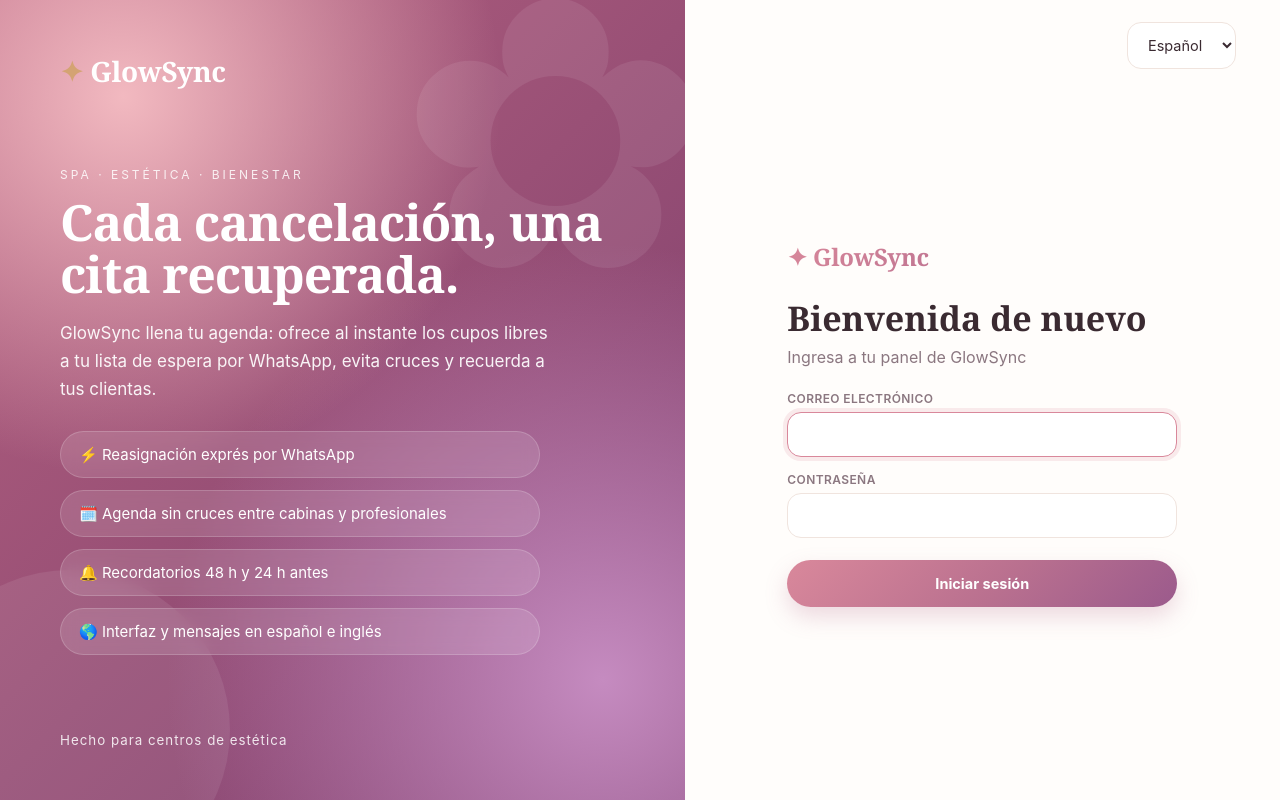
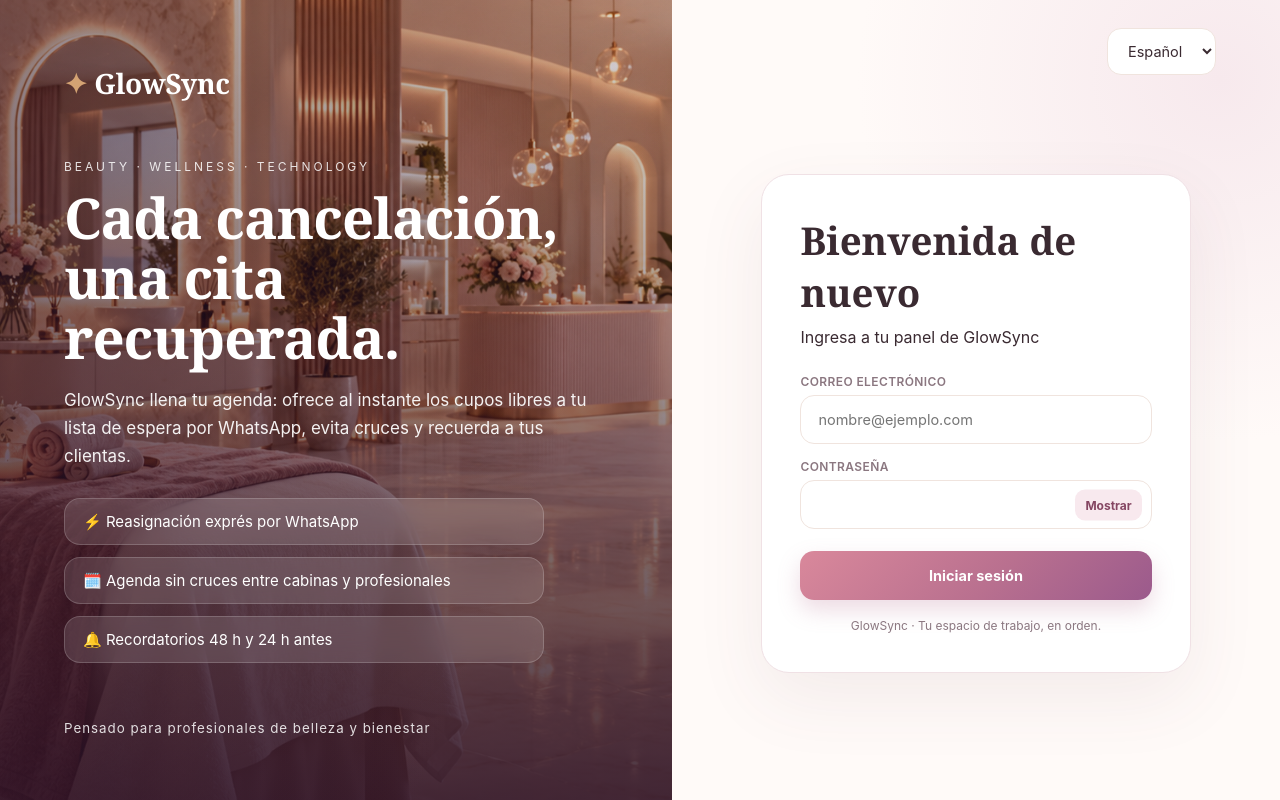
Before and after one commit to JM-snow22/glowsync-backend, a Python web app: template apps/core/templates/frontend/index.html in a window 1280 px wide. Run offline with Jinja, Linux system fonts and the light colour scheme; the template is opened without the code that fills it, so the values that code supplies are empty.

Commit message:
feat(ui): redisenar login, mejorar textos e integrar imagen estetica

```diff
--- a/apps/core/templates/frontend/index.html
+++ b/apps/core/templates/frontend/index.html
@@ -50,28 +50,52 @@ table{width:100%;border-collapse:collapse;font-size:14px}th,td{text-align:left;p
 .sk{height:72px;border-radius:20px;background:linear-gradient(90deg,#f6eceb,#fff8f6,#f6eceb);background-size:200% 100%;animation:sh 1.2s infinite;margin-bottom:12px}@keyframes sh{to{background-position:-200% 0}}
 @keyframes up{from{opacity:0;transform:translateY(10px)}to{opacity:1;transform:none}}main>*{animation:up .4s ease both}
 @media(max-width:900px){.auth{grid-template-columns:1fr}.hero{display:none}.app{grid-template-columns:1fr}.side{position:static;height:auto;flex-direction:row;flex-wrap:wrap;align-items:center;padding:12px}.side nav{flex-direction:row;overflow-x:auto;flex:1 1 100%;order:3}.side nav a{white-space:nowrap}.me{display:none}.body{padding:18px}.hi b{font-size:38px}.top h1{font-size:28px}}
+
+/* GlowSync · acceso editorial */
+.auth{grid-template-columns:minmax(0,1.05fr) minmax(400px,.95fr);background:#fffaf8}
+.hero{isolation:isolate;background:linear-gradient(180deg,rgba(39,19,35,.12),rgba(45,19,39,.86)),url('/static/img/login-beauty-hero.png') center/cover no-repeat,#6c4259;padding:clamp(28px,5vw,76px)}
+.hero:before{content:"";inset:0;right:auto;top:auto;position:absolute;width:100%;height:100%;background:linear-gradient(110deg,rgba(52,22,44,.45),transparent 75%);z-index:0}
+.hero:after{display:none}
+.hero h2{font-size:clamp(38px,4.4vw,66px);max-width:670px;line-height:1.07;text-wrap:balance}
+.hero p{max-width:550px}
+.hero ul{max-width:530px}
+.hero li{border-radius:16px;background:rgba(255,255,255,.12);backdrop-filter:blur(14px)}
+.fside{background:radial-gradient(circle at 90% 10%,#f7e9ed,transparent 40%),#fffaf8;padding:28px clamp(22px,5vw,72px)}
+.fc{max-width:430px;background:#fff;border:1px solid #f0e1e5;border-radius:28px;padding:clamp(25px,3vw,40px);box-shadow:0 25px 70px #693b5114}
+.fc h2{font-size:clamp(30px,3vw,40px)}
+.fc p{line-height:1.65}
+.auth input{padding:15px 17px}
+.auth .pri{width:100%;border-radius:14px;padding:16px}
+.auth .err{border:1px solid #f2cbd6}
+.auth .password-field{position:relative}
+.auth .password-field input{padding-right:90px}
+.auth .password-toggle{position:absolute;right:10px;top:50%;transform:translateY(-50%);border:0;background:#f8e9ee;color:#854662;border-radius:10px;padding:8px 10px;font-size:12px;font-weight:700}
+.auth .auth-note{margin-top:18px;font-size:12px;color:var(--mut);text-align:center}
+@media(max-width:900px){.auth{grid-template-columns:1fr}.hero{display:flex;min-height:280px;padding:28px}.hero ul,.hero small{display:none}.hero h2{font-size:36px}.hero p{font-size:14px}.fside{padding:22px}.fc{margin:0 auto 30px;width:100%}}
+@media(max-width:480px){.hero{min-height:230px}.hero h2{font-size:30px}.fc{padding:24px 20px}}
+@media(prefers-reduced-motion:reduce){.auth *{animation:none!important;transition:none!important}}
 </style></head>
 <body><div id="app"></div>
 <script>
-const T={es:{login:"Iniciar sesión",logout:"Salir",email:"Correo electrónico",pass:"Contraseña",bad:"Credenciales inválidas o suscripción del centro vencida",expired:"Tu sesión expiró",
+const T={es:{login:"Iniciar sesión",logout:"Salir",email:"Correo electrónico",pass:"Contraseña",bad:"No pudimos iniciar sesión. Revisa tus datos o consulta el estado de tu suscripción.",expired:"Tu sesión expiró",
 welcome:"Bienvenida de nuevo",signin:"Ingresa a tu panel de GlowSync",h1:"Cada cancelación, una cita recuperada.",h2:"GlowSync llena tu agenda: ofrece al instante los cupos libres a tu lista de espera por WhatsApp, evita cruces y recuerda a tus clientas.",
-b1:"⚡ Reasignación exprés por WhatsApp",b2:"🗓️ Agenda sin cruces entre cabinas y profesionales",b3:"🔔 Recordatorios 48 h y 24 h antes",b4:"🌎 Interfaz y mensajes en español e inglés",foot:"Hecho para centros de estética",
-dashboard:"Resumen",citas:"Citas",clientas:"Clientas",usuarios:"Equipo",fichas:"Fichas",centros:"Centros",rbac:"Permisos",denied:"Acceso denegado: tu rol no puede ver esta sección.",
-rol:"Rol",centro:"Centro",name:"Nombre",phone:"Teléfono",state:"Estado",plan:"Plan",expires:"Vence",active:"Activo",city:"Ciudad",
+b1:"⚡ Reasignación exprés por WhatsApp",b2:"🗓️ Agenda sin cruces entre cabinas y profesionales",b3:"🔔 Recordatorios 48 h y 24 h antes",b4:"🌎 Interfaz y mensajes en español e inglés",foot:"Pensado para profesionales de belleza y bienestar",
+dashboard:"Resumen",citas:"Citas",clientas:"Clientas",usuarios:"Equipo",fichas:"Fichas",centros:"Negocios",rbac:"Permisos",denied:"Acceso denegado: tu rol no puede ver esta sección.",
+rol:"Rol",centro:"Sede",name:"Nombre",phone:"Teléfono",state:"Estado",plan:"Plan",expires:"Vence",active:"Activo",city:"Ciudad",
 create:"Crear",saved:"Guardado",confirm:"Confirmar",cancel:"Cancelar",edit:"Editar",save:"Guardar",search:"Buscar por nombre o teléfono…",showing:"Mostrando",of:"de",
 recovered:"Dinero recuperado",recNote:"Ingresos de citas que antes estaban canceladas y se reasignaron desde la lista de espera.",k1:"Citas del periodo",k2:"Inasistencia",k4:"Ingresos aprobados",k5:"Ofertas aceptadas",
-newUser:"Nuevo integrante del equipo",newCentro:"Nuevo centro",centroUser:"Crear usuario para un centro",obs:"Observaciones",skin:"Tipo de cutis",allergy:"Alergias",
+newUser:"Nuevo integrante del equipo",newCentro:"Nuevo negocio",centroUser:"Crear acceso para una sede",obs:"Observaciones",skin:"Tipo de cutis",allergy:"Alergias",
 matrix:"Qué puede hacer cada rol",view:"Solo ver",full:"Ver y modificar",none:"Sin acceso",noAl:"Sin alergias registradas",
 eC:"No hay citas próximas",eCl:"No se encontraron clientas",eF:"Aún no hay fichas",eU:"Sin integrantes",askCancel:"¿Cancelar esta cita? Se ofrecerá el cupo a la lista de espera.",
 ADMIN_SAAS:"Admin SaaS",RECEPCIONISTA:"Recepcionista",ESTETICISTA:"Esteticista",note:"La interfaz oculta lo que no corresponde, pero quien decide es el servidor (JWT + permisos por rol)."},
 en:{login:"Sign in",logout:"Sign out",email:"Email",pass:"Password",bad:"Invalid credentials or the center's subscription has expired",expired:"Your session expired",
 welcome:"Welcome back",signin:"Sign in to your GlowSync dashboard",h1:"Every cancellation, a recovered appointment.",h2:"GlowSync fills your calendar: free slots are instantly offered to your waiting list via WhatsApp, with no double bookings and automatic client reminders.",
-b1:"⚡ Express reassignment via WhatsApp",b2:"🗓️ Conflict-free scheduling for rooms and staff",b3:"🔔 Reminders 48 h and 24 h before",b4:"🌎 Interface and messages in English and Spanish",foot:"Built for aesthetic centers",
-dashboard:"Summary",citas:"Appointments",clientas:"Clients",usuarios:"Team",fichas:"Files",centros:"Centers",rbac:"Permissions",denied:"Access denied: your role cannot view this section.",
-rol:"Role",centro:"Center",name:"Name",phone:"Phone",state:"Status",plan:"Plan",expires:"Expires",active:"Active",city:"City",
+b1:"⚡ Express reassignment via WhatsApp",b2:"🗓️ Conflict-free scheduling for rooms and staff",b3:"🔔 Reminders 48 h and 24 h before",b4:"🌎 Interface and messages in English and Spanish",foot:"Designed for beauty and wellness professionals",
+dashboard:"Summary",citas:"Appointments",clientas:"Clients",usuarios:"Team",fichas:"Files",centros:"Businesses",rbac:"Permissions",denied:"Access denied: your role cannot view this section.",
+rol:"Role",centro:"Location",name:"Name",phone:"Phone",state:"Status",plan:"Plan",expires:"Expires",active:"Active",city:"City",
 create:"Create",saved:"Saved",confirm:"Confirm",cancel:"Cancel",edit:"Edit",save:"Save",search:"Search by name or phone…",showing:"Showing",of:"of",
 recovered:"Recovered revenue",recNote:"Income from appointments that were cancelled and then reassigned from the waiting list.",k1:"Appointments in period",k2:"No-show rate",k4:"Approved income",k5:"Accepted offers",
-newUser:"New team member",newCentro:"New center",centroUser:"Create user for a center",obs:"Notes",skin:"Skin type",allergy:"Allergies",
+newUser:"New team member",newCentro:"New business",centroUser:"Create access for a location",obs:"Notes",skin:"Skin type",allergy:"Allergies",
 matrix:"What each role can do",view:"View only",full:"View and edit",none:"No access",noAl:"No allergies on file",
 eC:"No upcoming appointments",eCl:"No clients found",eF:"No files yet",eU:"No team members",askCancel:"Cancel this appointment? The slot will be offered to the waiting list.",
 ADMIN_SAAS:"SaaS admin",RECEPCIONISTA:"Receptionist",ESTETICISTA:"Aesthetician",note:"The UI hides what does not apply, but the server decides (JWT + role permissions)."}};
@@ -99,12 +123,27 @@ function logout(m){S=null;sessionStorage.removeItem("gs");location.hash="";draw(
 const langSel=()=>`<select id="lg" aria-label="Language"><option value="es"${lang==="es"?" selected":""}>Español</option><option value="en"${lang==="en"?" selected":""}>English</option></select>`;
 async function setLang(v){lang=v;localStorage.setItem("lang",v);document.documentElement.lang=v;if(S){try{await api("/api/auth/me/",{method:"PATCH",body:{idioma:v}})}catch(e){}S.me.idioma=v;save()}draw()}
 function draw(m){
-  if(!S){$("#app").innerHTML=`<div class="auth"><section class="hero"><div class="logo"><i>✦</i> GlowSync</div><div><div class="eyebrow">${lang==="es"?"Spa · Estética · Bienestar":"Spa · Aesthetics · Wellness"}</div><h2>${t("h1")}</h2><p>${t("h2")}</p><ul>${[1,2,3,4].map(i=>`<li>${t("b"+i)}</li>`).join("")}</ul></div><small>${t("foot")}</small></section>
-  <section class="fside"><div class="lgbox">${langSel()}</div><form id="f" class="fc"><div class="logo gt" style="margin-bottom:22px">✦ GlowSync</div><h2>${t("welcome")}</h2><p class="mut">${t("signin")}</p>${m?`<div class="err">${esc(m)}</div>`:""}
-  <label>${t("email")}</label><input id="e" type="email" required autofocus autocomplete="username"><label>${t("pass")}</label><input id="p" type="password" required autocomplete="current-password"><button class="pri wide">${t("login")}</button></form></section></div>`;
+  if(!S){
+    $("#app").innerHTML=`<div class="auth"><section class="hero">
+      <div class="logo"><i>✦</i> GlowSync</div>
+      <div><div class="eyebrow">Beauty · Wellness · Technology</div>
+      <h2>${t("h1")}</h2><p>${t("h2")}</p>
+      <ul><li>${t("b1")}</li><li>${t("b2")}</li><li>${t("b3")}</li></ul></div>
+      <small>${t("foot")}</small></section>
+      <section class="fside"><div class="lgbox">${langSel()}</div>
+      <div class="fc"><h2>${t("welcome")}</h2><p>${t("signin")}</p>
+      <form id="f"><div id="login-error" role="alert" aria-live="polite"></div>
+      <label for="e">${t("email")}</label><input id="e" type="email" autocomplete="username" placeholder="nombre@ejemplo.com" required>
+      <label for="p">${t("pass")}</label><div class="password-field"><input id="p" type="password" autocomplete="current-password" required>
+      <button type="button" id="toggle-password" class="password-toggle" aria-label="${lang==="es"?"Mostrar contraseña":"Show password"}">${lang==="es"?"Mostrar":"Show"}</button></div>
+      <button type="submit" class="pri wide" id="login-submit">${t("login")}</button>
+      <div class="auth-note">GlowSync · ${lang==="es"?"Tu espacio de trabajo, en orden.":"Your workspace, beautifully organized."}</div></form></div></section></div>`;
     $("#lg").onchange=e=>setLang(e.target.value);
-    $("#f").onsubmit=async ev=>{ev.preventDefault();try{const d=await api("/api/auth/login/",{method:"POST",body:{email:$("#e").value,password:$("#p").value}});
-      S={access:d.access,refresh:d.refresh,me:d.usuario};lang=S.me.idioma||lang;localStorage.setItem("lang",lang);save();draw();go()}catch(e){draw(t("bad"))}};return}
+    $("#toggle-password").onclick=()=>{const p=$("#p"),b=$("#toggle-password"),show=p.type==="password";p.type=show?"text":"password";b.textContent=show?(lang==="es"?"Ocultar":"Hide"):(lang==="es"?"Mostrar":"Show");b.setAttribute("aria-label",lang==="es"?(show?"Ocultar contraseña":"Mostrar contraseña"):(show?"Hide password":"Show password"))};
+    $("#f").onsubmit=async ev=>{ev.preventDefault();const btn=$("#login-submit");btn.disabled=true;btn.textContent=lang==="es"?"Ingresando…":"Signing in…";
+      try{const d=await api("/api/auth/login/",{method:"POST",body:{email:$("#e").value,password:$("#p").value}});
+      S={access:d.access,refresh:d.refresh,me:d.usuario};lang=S.me.idioma||lang;localStorage.setItem("lang",lang);save();draw();go()}
+      catch(e){const box=$("#login-error");if(box)box.innerHTML=`<div class="err">${esc(t("bad"))}</div>`;btn.disabled=false;btn.textContent=t("login")}};return}
   const me=S.me;
   $("#app").innerHTML=`<div class="app"><aside class="side"><div class="logo"><i>✦</i> GlowSync</div><nav>${MENU[me.rol].map(v=>`<a href="#/${v}"><span>${ICON[v]}</span>${t(v)}</a>`).join("")}</nav>
   <div class="me"><div class="av">${esc(ini(me.nombre))}</div><div><b>${esc(me.nombre)}</b><small>${t(me.rol)}</small></div></div><div class="ctl">${langSel()}<button class="sm" id="out">${t("logout")}</button></div></aside>
```
Also changed, not shown: apps/core/static/img/login-beauty-hero.png (added).
